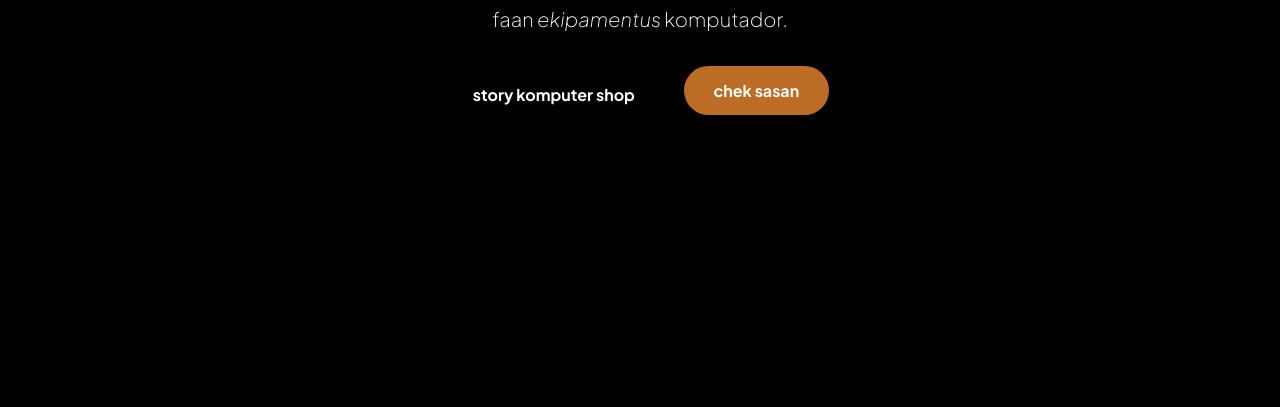
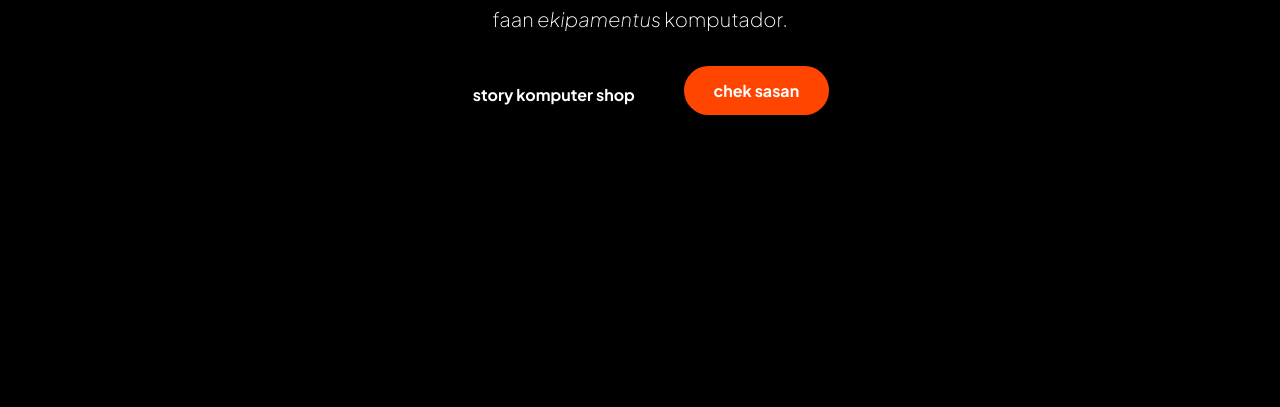
Before and after one commit to josemanueldaconceicao/josemanueldaconceicao.github.io, a plain HTML site: page index.html in a window 1280 px wide. Shown: the part 393-800 px from the top of the page. Drawn offline with Linux system fonts and the light colour scheme; a script that the page names is missing.

Commit message:
Update tooplate-barista.css

```diff
--- a/css/tooplate-barista.css
+++ b/css/tooplate-barista.css
@@ -14,7 +14,7 @@ https://www.tooplate.com/view/2137-barista-cafe
   --primary-color:                #BC6C25;
   --secondary-color:              #FF4500;
   --section-bg-color:             #FF4500;
-  --custom-btn-bg-color:          #BC6C25;
+  --custom-btn-bg-color:          #FF4500;
   --custom-btn-bg-hover-color:    #DDA15E;
   --dark-color:                   #000000;
   --p-color:                      #717275;
```
